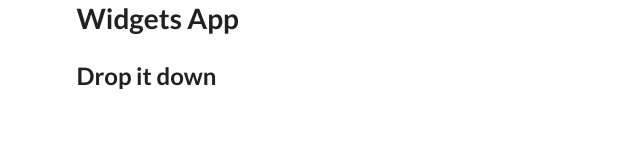
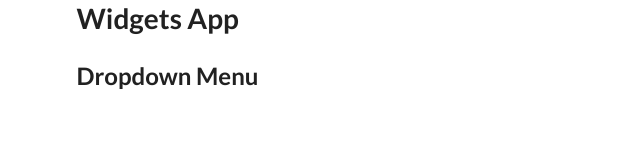
Before and after one commit to DavidRedding/widgets, a React (Create React App) app: page / in a window 1280 px wide. Shown: the top 160 px of the page, without its empty margins (0-640 px from the left). Built offline with nearby package versions, Linux system fonts and the light colour scheme.

Commit message:
destructure test + explanation

```diff
--- a/src/components/Dropdown.js
+++ b/src/components/Dropdown.js
@@ -1,5 +1,10 @@
 import React from "react";
+// de-structure stops the need for props. prefix
 
-const Dropdown = () => <h2>Drop it down</h2>;
+const Dropdown = ({ options }) => {
+  console.log(options[0]);
+
+  return <h2>Dropdown Menu</h2>;
+};
 
 export default Dropdown;
```
